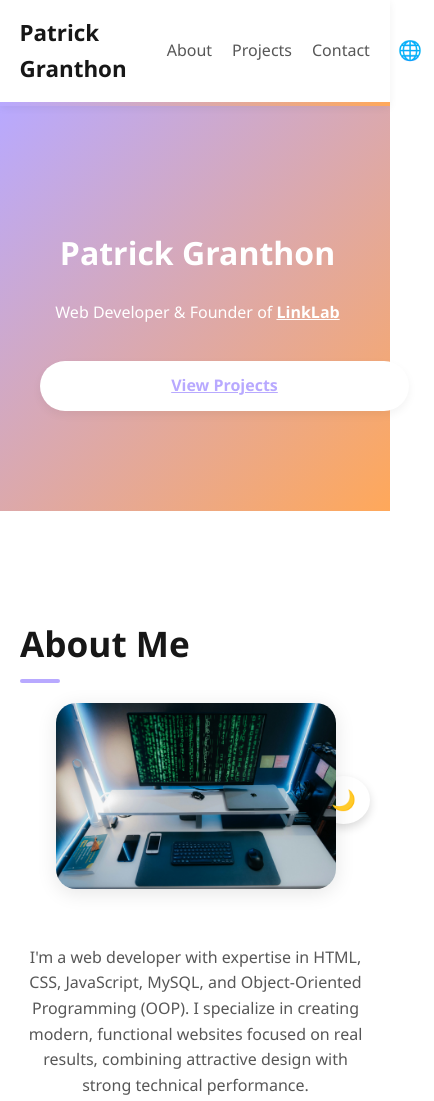
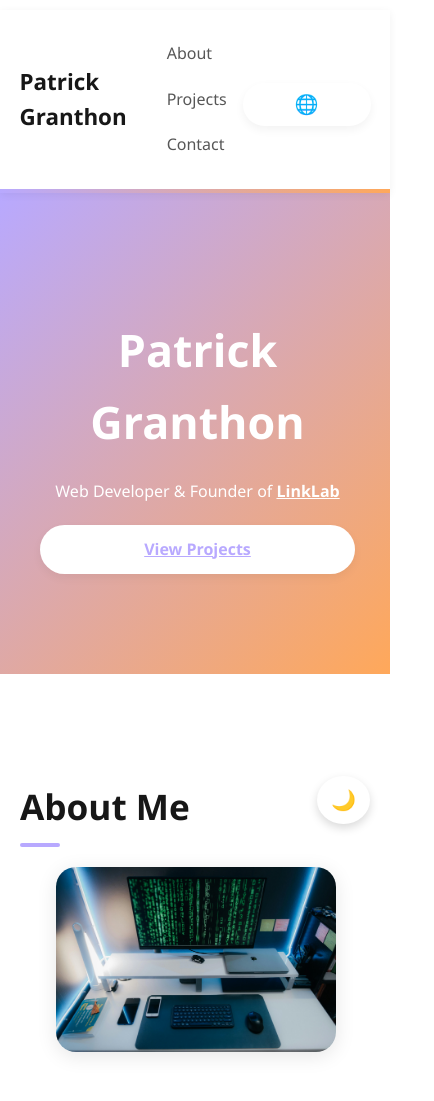
Before and after one commit to Fugu0308/portafolio-web, a plain HTML site: page Index-en.html in a window 390 px wide. Shown: the top 1101 px of the page, 434 px wide, since content can reach past the window. Drawn offline with Linux system fonts and the light colour scheme.

Commit message:
Actualizo diseño responsive y centrar botón Descargar CV

```diff
--- a/Index-en.html
+++ b/Index-en.html
@@ -38,7 +38,9 @@
     <div class="container">
       <h1><span>Patrick Granthon</span></h1>
       <p>Web Developer & Founder of <a href="https://linklab.pe" target="_blank">LinkLab</a></p>
-      <a href="#projects" class="btn">View Projects</a>
+      <div class="btn-container">
+        <a href="#proyectos" class="btn">View Projects</a>
+      </div>
     </div>
   </header>
 
@@ -65,7 +67,9 @@
             <li> Clear and friendly communication</li>
             <li> Focus on real results</li>
           </ul>
-          <a href="cv/CV_Diseño_Programación.docx" class="btn-outline" download>Download CV</a>
+          <div class="btn-container">
+            <a href="cv/CV_Diseño_Programación.docx" class="btn-outline" download>Descargar CV</a>
+          </div>
         </div>
       </div>
     </div>
--- a/style.css
+++ b/style.css
@@ -89,14 +89,48 @@
     display: inline-block;
     color: var(--color-acento);
     transition: all 0.3s ease-in-out;
+    text-align: center;
+    font-weight: bold;
+    background: var(--color-fondo);
+    box-shadow: 0 4px 10px rgba(0,0,0,0.05);
   }
-
   .btn-outline:hover {
     background: var(--color-acento);
     color: var(--color-fondo);
     transform: translateY(-2px);
     box-shadow: 0 8px 16px rgba(0,0,0,0.1);
   }
+
+
+  .btn-container {
+    display: flex;
+    justify-content: center;
+    align-items: center;
+    margin-top: 20px;
+    width: 100%;
+  }
+
+  .btn-cv {
+    display: inline-block;
+    padding: 12px 28px;
+    font-size: 16px;
+    font-weight: 500;
+    color: var(--morado);
+    border: 2px solid var(--morado);
+    border-radius: 30px;
+    background-color: transparent;
+    text-decoration: none;
+    transition: all 0.3s ease;
+    margin: 20px auto 0 auto;
+    text-align: center;
+    max-width: 90%;
+  }
+
+  .btn-cv:hover {
+    background-color: var(--morado);
+    color: white;
+  }
+
 
   /* ---------- SECCIONES ---------- */
 
@@ -257,6 +291,13 @@
     box-shadow: 0 4px 10px rgba(0,0,0,0.05);
   }
 
+  @media (max-width: 768px) {
+    .btn {
+      margin: 0 auto;
+      display: block;
+      text-align: center;
+    }
+  }
 
   /* ---------- ETIQUETAS ---------- */
 
@@ -311,10 +352,25 @@
   /* ---------- RESPONSIVE ---------- */
 
   @media (max-width: 768px) {
-    .hero h1 span {
-      font-size: 2rem;
+    header {
+      flex-direction: column;
+      align-items: center;
+      text-align: center;
     }
 
+    nav {
+      margin-top: 10px;
+    }
+
+    nav ul {
+      flex-direction: column;
+      gap: 10px;
+    }
+
+    .idioma-btn {
+      position: static;
+      margin-top: 10px;
+    }
     .about-grid {
       flex-direction: column;
       text-align: center;
```
Also changed, not shown: Index.html (+6 -3 lines).
